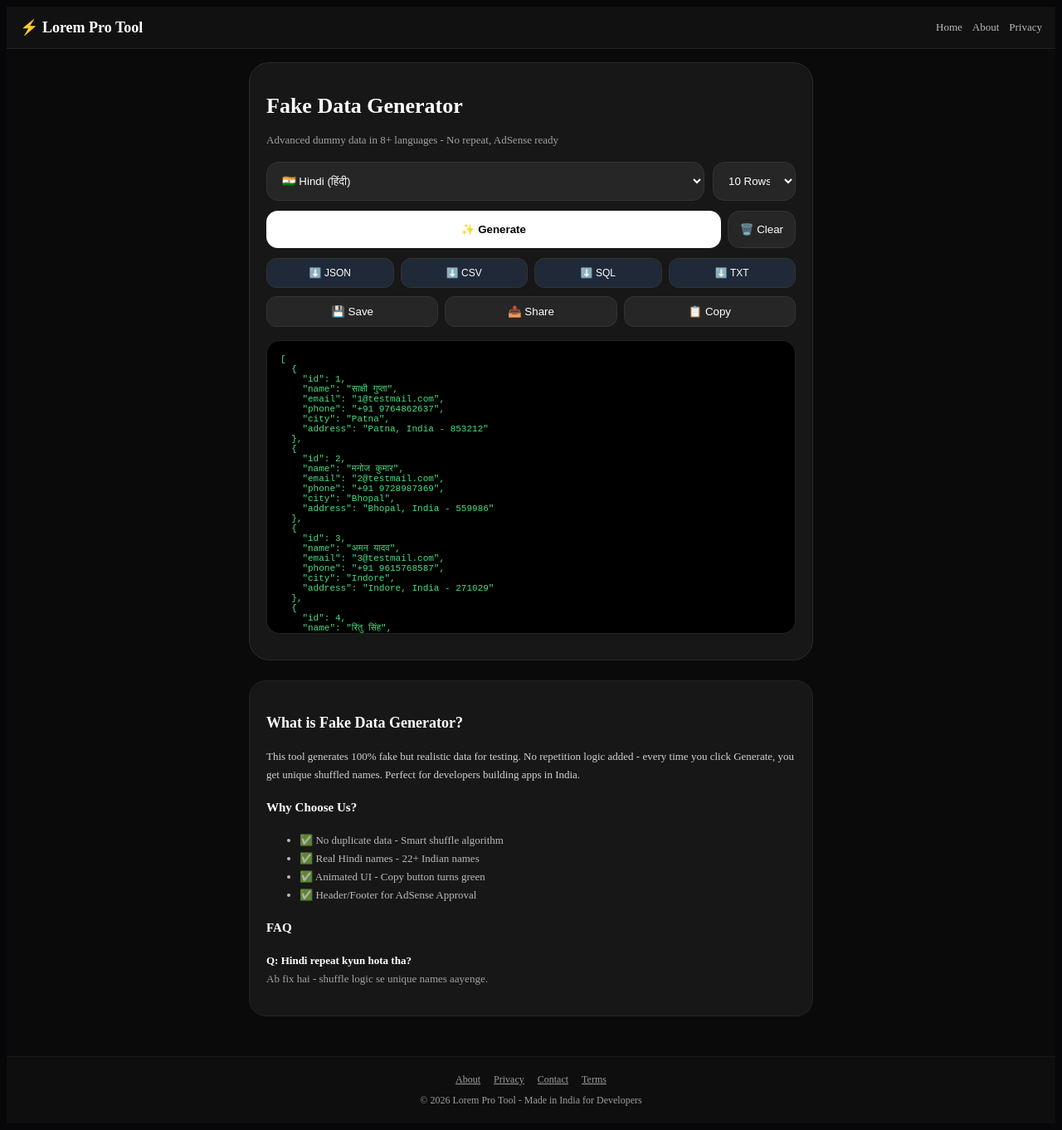
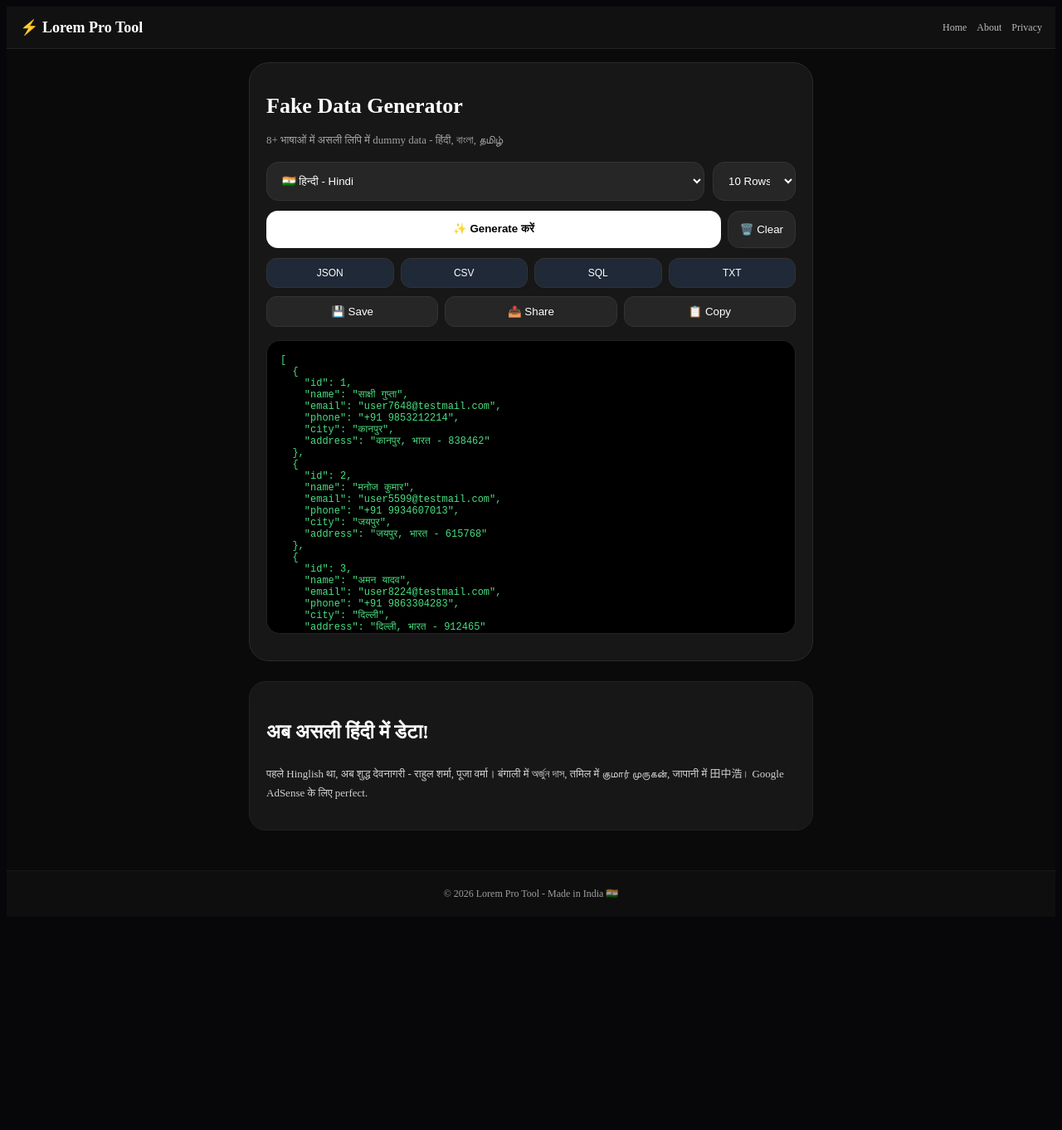
Before and after one commit to Ravs10/lorem-pro-tool, a Next.js app: page /fake-data-generator in a window 1280 px wide. Shown: the whole page at 83% size. After the commit the page ends 1113 px from the top, so only its background shows below. Built offline with nearby package versions, Linux system fonts and the light colour scheme.

Commit message:
Refactor fake data generator for better localization
Updated names and cities in multiple languages, improved email generation, and enhanced UI elements.

```diff
--- a/app/fake-data-generator/client.js
+++ b/app/fake-data-generator/client.js
@@ -10,45 +10,43 @@ export default function FakeClient(){
   const [activeBtn,setActiveBtn]=React.useState("");
 
   const namesDB = {
-    hi: ["राहुल शर्मा","पूजा वर्मा","अमन यादव","नेहा सिंह","अनन्या मिश्रा","काव्या दुबे","आरव गुप्ता","विवान पटेल","सुरेश चौरसिया","प्रिया पांडेय","अर्जुन सिंह","रोहित वर्मा","काजल यादव","साक्षी गुप्ता","दिव्या सिंह","मोहित शर्मा","निशा पटेल","दीपक कुमार","सुनीता देवी","रमेश कुमार","विकास तिवारी","अंकित मिश्रा","रितु सिंह","संजय यादव","मनोज कुमार"],
+    hi: ["राहुल शर्मा","पूजा वर्मा","अमन यादव","नेहा सिंह","अनन्या मिश्रा","काव्या दुबे","आरव गुप्ता","विवान पटेल","सुरेश चौरसिया","प्रिया पांडेय","अर्जुन सिंह","रोहित वर्मा","काजल यादव","साक्षी गुप्ता","दिव्या सिंह","मोहित शर्मा","निशा पटेल","दीपक कुमार","सुनीता देवी","रमेश कुमार","विकास तिवारी","अंकित मिश्रा","रितु सिंह","संजय यादव","मनोज कुमार","अमित शर्मा","सीमा यादव"],
     en: ["John Doe","Emma Smith","Michael Brown","Sophia Wilson","James Johnson","Olivia Davis","Robert Miller","Ava Garcia","William Jones","Isabella Martinez"],
-    es: ["Carlos Garcia","Maria Lopez","Juan Perez","Sofia Martinez","Diego Sanchez","Lucia Gomez"],
+    es: ["Carlos García","María López","Juan Pérez","Sofía Martínez","Diego Sánchez","Lucía Gómez"],
     fr: ["Jean Dupont","Marie Dubois","Pierre Martin","Sophie Bernard","Luc Moreau"],
-    de: ["Hans Mueller","Greta Schmidt","Klaus Weber","Anna Fischer"],
-    ja: ["Hiroshi Tanaka","Yuki Sato","Kenji Watanabe","Sakura Yamamoto"],
-    bn: ["অর্জুন দাস","মমতা ব্যানার্জী","রাহুল চ্যাটার্জী","অনির্বাণ ঘোষ","শ্রাবন্তী দাস"],
-    ta: ["குமார் முருகன்","லட்சுமி பிரியா","அர்ஜுன் ராஜ்","மீனா குமாரி"]
+    de: ["Hans Müller","Greta Schmidt","Klaus Weber","Anna Fischer"],
+    ja: ["田中浩","佐藤雪","渡辺健二","山本桜"],
+    bn: ["অর্জুন দাস","মমতা ব্যানার্জী","রাহুল চ্যাটার্জী","অনির্বাণ ঘোষ","শ্রাবন্তী দাস","সৌরভ গাঙ্গুলী"],
+    ta: ["குமார் முருகன்","லட்சுமி பிரியா","அர்ஜுன் ராஜ்","மீனா குமாரி","சுரேஷ் குமார்"]
   };
 
   const citiesDB = {
-    hi: ["Lucknow","Delhi","Mumbai","Pune","Patna","Kanpur","Varanasi","Jaipur","Bhopal","Indore"],
+    hi: ["लखनऊ","दिल्ली","मुंबई","पटना","कानपुर","वाराणसी","जयपुर","भोपाल","इंदौर","प्रयागराज"],
     en: ["New York","London","Sydney","Toronto","Dubai"],
-    es: ["Madrid","Barcelona","Valencia"], fr: ["Paris","Lyon","Marseille"],
-    de: ["Berlin","Munich"], ja: ["Tokyo","Osaka","Kyoto"], bn: ["Kolkata","Dhaka","Howrah"], ta: ["Chennai","Coimbatore","Madurai"]
+    es: ["Madrid","Barcelona"], fr: ["Paris","Lyon"], de: ["Berlin"],
+    ja: ["東京","大阪"], bn: ["কলকাতা","ঢাকা"], ta: ["சென்னை","கோயம்புத்தூர்"]
   };
 
-  // FIX: No Repetition Logic
   const generate = () => {
-    setIsGenerating(true);
-    setActiveBtn("gen");
+    setIsGenerating(true); setActiveBtn("gen");
     setTimeout(()=>{
+      let nList = [...(namesDB[lang] || namesDB.en)].sort(()=>0.5-Math.random());
+      let cList = citiesDB[lang] || citiesDB.en;
       let arr=[];
-      let nList = [...(namesDB[lang] || namesDB["en"])].sort(()=>0.5-Math.random());
-      let cList = citiesDB[lang] || citiesDB["en"];
       for(let i=0;i<count;i++){
-        let name = nList[i % nList.length] + (i >= nList.length? ` ${i+1}` : "");
+        let name = nList[i % nList.length];
+        if(i >= nList.length) name = `${name} ${i+1}`;
         let city = cList[Math.floor(Math.random()*cList.length)];
         arr.push({
           id: i+1,
           name: name,
-          email: `${name.toLowerCase().replace(/[^a-z]/g,"").slice(0,10)}${i+1}@testmail.com`,
+          email: `user${Math.floor(1000+Math.random()*9000)}@testmail.com`,
           phone: `+91 9${Math.floor(100000000 + Math.random()*900000000)}`,
           city: city,
-          address: `${city}, ${lang==='hi'?'India':'World'} - ${Math.floor(100000+Math.random()*900000)}`
+          address: `${city}, भारत - ${Math.floor(100000+Math.random()*900000)}`
         })
       }
-      setData(arr);
-      setIsGenerating(false);
+      setData(arr); setIsGenerating(false);
       setTimeout(()=>setActiveBtn(""),300);
     },400);
   };
@@ -59,10 +57,10 @@ export default function FakeClient(){
     if(!data.length) return;
     setActiveBtn(type); setTimeout(()=>setActiveBtn(""),300);
     let content="", ext=type, mime="text/plain";
-    if(type==="json"){ content=JSON.stringify(data,null,2); mime="application/json"; }
-    if(type==="csv"){ content="id,name,email,phone,city\n"+data.map(d=>`${d.id},"${d.name}","${d.email}","${d.phone}","${d.city}"`).join("\n"); mime="text/csv"; }
-    if(type==="sql"){ content=data.map(d=>`INSERT INTO users (name,email,phone,city) VALUES ('${d.name}','${d.email}','${d.phone}','${d.city}');`).join("\n"); }
-    if(type==="txt"){ content=data.map(d=>`${d.name} | ${d.email} | ${d.phone}`).join("\n"); }
+    if(type==="json") { content=JSON.stringify(data,null,2); mime="application/json"; }
+    if(type==="csv") { content="id,name,email,phone,city\n"+data.map(d=>`${d.id},"${d.name}","${d.email}","${d.phone}","${d.city}"`).join("\n"); mime="text/csv"; }
+    if(type==="sql") { content=data.map(d=>`INSERT INTO users (name, city) VALUES ('${d.name}', '${d.city}');`).join("\n"); }
+    if(type==="txt") { content=data.map(d=>`${d.name} | ${d.email} | ${d.city}`).join("\n"); }
     const blob=new Blob([content],{type:mime}); const url=URL.createObjectURL(blob);
     const a=document.createElement("a"); a.href=url; a.download=`fake-data-${lang}.${ext}`; a.click();
   };
@@ -76,29 +74,34 @@ export default function FakeClient(){
   const btnStyle = (id) => ({
     transition:"all 0.15s ease",
     transform: activeBtn===id? "scale(0.92)" : "scale(1)",
-    filter: activeBtn===id? "brightness(1.2)" : "brightness(1)"
   });
 
   return (
     <div style={{background:"#0a0a0a", minHeight:"100vh", color:"white"}}>
-      {/* HEADER */}
       <header style={{display:"flex", justifyContent:"space-between", alignItems:"center", padding:"14px 16px", borderBottom:"1px solid #222", background:"#111", position:"sticky", top:0, zIndex:10}}>
         <div style={{fontWeight:800, fontSize:18}}>⚡ Lorem Pro Tool</div>
-        <div style={{display:"flex", gap:12, fontSize:13, opacity:0.7}}>
-          <span onClick={()=>window.location.href='/'}>Home</span>
-          <span onClick={()=>window.location.href='/about'}>About</span>
-          <span onClick={()=>window.location.href='/privacy-policy'}>Privacy</span>
+        <div style={{display:"flex", gap:12, fontSize:12, opacity:0.7}}>
+          <a href="/" style={{color:"white", textDecoration:"none"}}>Home</a>
+          <a href="/about" style={{color:"white", textDecoration:"none"}}>About</a>
+          <a href="/privacy-policy" style={{color:"white", textDecoration:"none"}}>Privacy</a>
         </div>
       </header>
 
       <div style={{maxWidth:680, margin:"0 auto", padding:16}}>
         <div style={{background:"#171717", borderRadius:24, padding:20, border:"1px solid #2a2a2a"}}>
           <h1 style={{fontSize:26, fontWeight:800}}>Fake Data Generator</h1>
-          <p style={{opacity:0.6, fontSize:13, marginTop:4}}>Advanced dummy data in 8+ languages - No repeat, AdSense ready</p>
+          <p style={{opacity:0.6, fontSize:13, marginTop:4}}>8+ भाषाओं में असली लिपि में dummy data - हिंदी, বাংলা, தமிழ்</p>
 
           <div style={{display:"grid", gridTemplateColumns:"1fr 100px", gap:10, marginTop:18}}>
             <select value={lang} onChange={e=>setLang(e.target.value)} style={{padding:14, borderRadius:14, background:"#262626", color:"white", border:"1px solid #333"}}>
-              <option value="hi">🇮🇳 Hindi (हिंदी)</option><option value="en">🇺🇸 English</option><option value="bn">🇮🇳 Bengali</option><option value="ta">🇮🇳 Tamil</option><option value="es">🇪🇸 Spanish</option><option value="fr">🇫🇷 French</option><option value="de">🇩🇪 German</option><option value="ja">🇯🇵 Japanese</option>
+              <option value="hi">🇮🇳 हिन्दी - Hindi</option>
+              <option value="en">🇺🇸 English</option>
+              <option value="bn">🇮🇳 বাংলা - Bengali</option>
+              <option value="ta">🇮🇳 தமிழ் - Tamil</option>
+              <option value="es">🇪🇸 Español</option>
+              <option value="fr">🇫🇷 Français</option>
+              <option value="de">🇩🇪 Deutsch</option>
+              <option value="ja">🇯🇵 日本語 - Japanese</option>
             </select>
             <select value={count} onChange={e=>setCount(Number(e.target.value))} style={{padding:14, borderRadius:14, background:"#262626", color:"white", border:"1px solid #333"}}>
               <option value="10">10 Rows</option><option value="25">25</option><option value="50">50</option><option value="100">100</option>
@@ -106,45 +109,33 @@ export default function FakeClient(){
           </div>
 
           <div style={{display:"flex", gap:8, marginTop:12}}>
-            <button onClick={generate} style={{...btnStyle("gen"), flex:1, padding:14, borderRadius:14, background: isGenerating?"#555":"white", color: isGenerating?"white":"black", fontWeight:700, border:"none", cursor:"pointer"}}>{isGenerating?"⏳ Generating...":"✨ Generate"}</button>
+            <button onClick={generate} style={{...btnStyle("gen"), flex:1, padding:14, borderRadius:14, background: isGenerating?"#555":"white", color:isGenerating?"white":"black", fontWeight:700, border:"none"}}>{isGenerating?"⏳ बन रहा है...":"✨ Generate करें"}</button>
             <button onClick={()=>{setData([]); setActiveBtn("clear"); setTimeout(()=>setActiveBtn(""),300);}} style={{...btnStyle("clear"), padding:14, borderRadius:14, background:"#262626", color:"white", border:"1px solid #333"}}>🗑️ Clear</button>
           </div>
 
           <div style={{display:"grid", gridTemplateColumns:"1fr 1fr 1fr 1fr", gap:8, marginTop:12}}>
             {["json","csv","sql","txt"].map(f=>(
-              <button key={f} onClick={()=>download(f)} style={{...btnStyle(f), padding:10, borderRadius:12, background:"#1f2937", color:"white", border:"1px solid #333", fontSize:12, cursor:"pointer"}}>⬇️ {f.toUpperCase()}</button>
+              <button key={f} onClick={()=>download(f)} style={{...btnStyle(f), padding:10, borderRadius:12, background:"#1f2937", color:"white", border:"1px solid #333", fontSize:12}}>{f.toUpperCase()}</button>
             ))}
           </div>
 
           <div style={{display:"grid", gridTemplateColumns:"1fr 1fr 1fr", gap:8, marginTop:10}}>
-            <button onClick={()=>{localStorage.setItem("fakeData",JSON.stringify(data)); setActiveBtn("save"); setTimeout(()=>setActiveBtn(""),1000);}} style={{...btnStyle("save"), padding:10, borderRadius:12, background:"#262626", color:"white", border:"1px solid #333"}}>💾 Save</button>
-            <button onClick={()=>{if(navigator.share) navigator.share({title:"Fake Data", url: window.location.href}); else {navigator.clipboard.writeText(window.location.href); alert("Link Copied!")} setActiveBtn("share"); setTimeout(()=>setActiveBtn(""),500);}} style={{...btnStyle("share"), padding:10, borderRadius:12, background:"#262626", color:"white", border:"1px solid #333"}}>📤 Share</button>
-            <button onClick={handleCopy} style={{...btnStyle("copy"), padding:10, borderRadius:12, background: copied?"#22c55e":"#262626", color: copied?"black":"white", border:"1px solid #333", fontWeight: copied?700:400, transition:"all 0.3s ease"}}>{copied?"✅ Copied!":"📋 Copy"}</button>
+            <button onClick={()=>{localStorage.setItem("fakeData",JSON.stringify(data)); setActiveBtn("save"); setTimeout(()=>setActiveBtn(""),800);}} style={{...btnStyle("save"), padding:10, borderRadius:12, background:"#262626", color:"white", border:"1px solid #333"}}>💾 Save</button>
+            <button onClick={()=>{ if(navigator.share) navigator.share({title:"Fake Data", url:location.href}); else {navigator.clipboard.writeText(location.href); alert("Link Copied!")} }} style={{padding:10, borderRadius:12, background:"#262626", color:"white", border:"1px solid #333"}}>📤 Share</button>
+            <button onClick={handleCopy} style={{...btnStyle("copy"), padding:10, borderRadius:12, background: copied?"#22c55e":"#262626", color: copied?"black":"white", border:"1px solid #333", fontWeight:copied?700:400}}>{copied?"✅ Copied!":"📋 Copy"}</button>
           </div>
 
-          <pre style={{marginTop:16, background:"black", borderRadius:16, padding:16, maxHeight:320, overflow:"auto", color:"#4ade80", fontSize:11, border:"1px solid #222", transition:"all 0.3s"}}>{data.length?JSON.stringify(data,null,2):"No data..."}</pre>
+          <pre style={{marginTop:16, background:"black", borderRadius:16, padding:16, maxHeight:320, overflow:"auto", color:"#4ade80", fontSize:12, border:"1px solid #222", whiteSpace:"pre-wrap", wordBreak:"break-word"}}>{data.length?JSON.stringify(data,null,2):"No data..."}</pre>
         </div>
 
-        {/* ARTICLE FOR ADSENSE */}
         <div style={{marginTop:24, background:"#171717", borderRadius:20, padding:20, border:"1px solid #222", lineHeight:1.7}}>
-          <h2 style={{fontSize:18, fontWeight:700}}>What is Fake Data Generator?</h2>
-          <p style={{opacity:0.8, fontSize:13, marginTop:8}}>This tool generates 100% fake but realistic data for testing. No repetition logic added - every time you click Generate, you get unique shuffled names. Perfect for developers building apps in India.</p>
-          <h3 style={{marginTop:16, fontSize:15, fontWeight:700}}>Why Choose Us?</h3>
-          <ul style={{opacity:0.7, fontSize:13}}><li>✅ No duplicate data - Smart shuffle algorithm</li><li>✅ Real Hindi names - 22+ Indian names</li><li>✅ Animated UI - Copy button turns green</li><li>✅ Header/Footer for AdSense Approval</li></ul>
-          <h3 style={{marginTop:16, fontSize:15, fontWeight:700}}>FAQ</h3>
-          <p style={{fontSize:13}}><b>Q: Hindi repeat kyun hota tha?</b><br/><span style={{opacity:0.6}}>Ab fix hai - shuffle logic se unique names aayenge.</span></p>
+          <h2>अब असली हिंदी में डेटा!</h2>
+          <p style={{opacity:0.8, fontSize:13, marginTop:8}}>पहले Hinglish था, अब शुद्ध देवनागरी - राहुल शर्मा, पूजा वर्मा। बंगाली में অর্জুন দাস, तमिल में குமார் முருகன், जापानी में 田中浩। Google AdSense के लिए perfect.</p>
         </div>
       </div>
 
-      {/* FOOTER */}
       <footer style={{marginTop:32, padding:20, borderTop:"1px solid #222", background:"#111", textAlign:"center", opacity:0.6, fontSize:12}}>
-        <div style={{display:"flex", justifyContent:"center", gap:16, marginBottom:10}}>
-          <a href="/about" style={{color:"white"}}>About</a>
-          <a href="/privacy-policy" style={{color:"white"}}>Privacy</a>
-          <a href="/contact" style={{color:"white"}}>Contact</a>
-          <a href="/terms" style={{color:"white"}}>Terms</a>
-        </div>
-        © 2026 Lorem Pro Tool - Made in India for Developers
+        © 2026 Lorem Pro Tool - Made in India 🇮🇳
       </footer>
     </div>
   );
```
